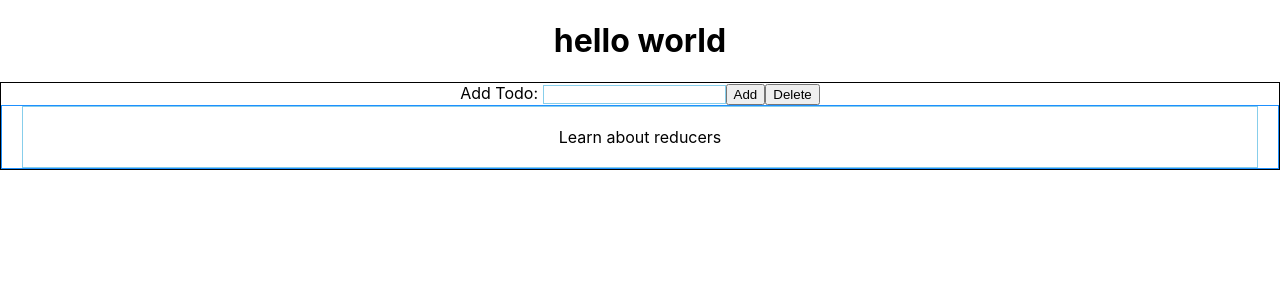
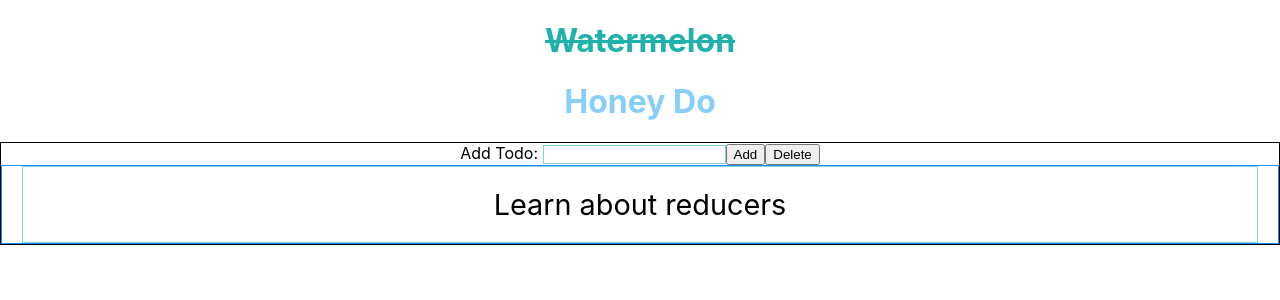
Before and after one commit to bloominstituteoftechnology/reducer-todo, a React (Create React App) app in the folder reducer-todo/: page / in a window 1280 px wide. Shown: the top 300 px of the page. Built offline with nearby package versions, Linux system fonts and the light colour scheme.

Commit message:
done with some styling

```diff
--- a/reducer-todo/src/App.css
+++ b/reducer-todo/src/App.css
@@ -53,15 +53,24 @@ p {
   border: 1px solid skyblue;
   margin: 0 20px 0 20px;
   padding: 20px 0 20px 0;
+  font-size: 1.8rem;
 }
 
 p:hover {
-  background: lightcyan;
   border: 1px solid black;
   cursor: pointer;
 }
 
-p:active {
+.completed {
   background-color: lightsalmon;
   text-decoration: line-through;
 }
+
+.fakeTitle {
+  color: lightseagreen;
+  text-decoration: line-through;
+}
+
+.realTitle {
+  color:lightskyblue;
+}
--- a/reducer-todo/src/App.js
+++ b/reducer-todo/src/App.js
@@ -6,7 +6,8 @@ import "./App.css";
 function App() {
   return (
     <div className='App'>
-      <h1>hello world</h1>
+      <h1 className='fakeTitle'>Watermelon</h1>
+      <h1 className='realTitle'>Honey Do</h1>
       <TodoForm />
       {/* <Todo /> */}
     </div>
--- a/reducer-todo/src/components/TodoForm.js
+++ b/reducer-todo/src/components/TodoForm.js
@@ -3,7 +3,7 @@ import { ListReducer, initialState } from "./../reducers/ListReducer";
 import Todo from "./Todo";
 
 const TodoForm = props => {
-  console.log("Bank's Closed", props);
+  console.log("Seat's Taken", props);
 
   //   toggleCompleted = id => {
   //     const newTodoList = props.todos.map(item => {
```
